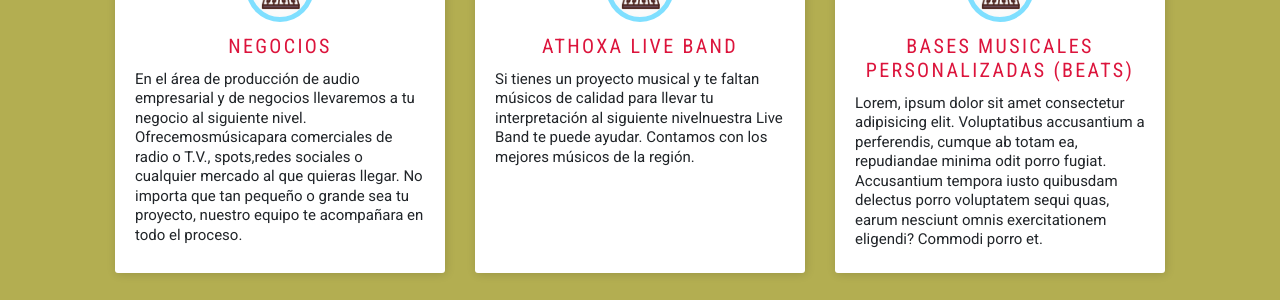
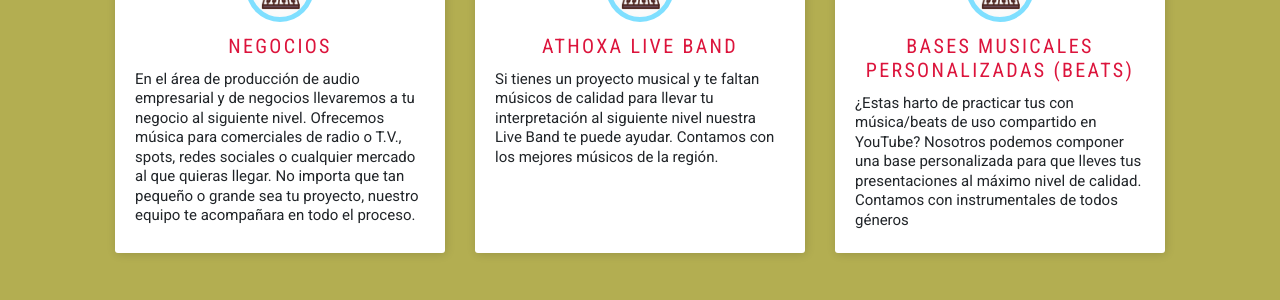
Before and after one commit to exxedridel/Xperimental-Sounds, a React app: page / in a window 1280 px wide. Shown: the part 2261-2561 px from the top of the page. Built offline with nearby package versions, Linux system fonts and the light colour scheme; a web font is replaced by a local one.

Commit message:
FIX content's spanish orthography

```diff
--- a/src/components/Flex-cards/FlexCards.jsx
+++ b/src/components/Flex-cards/FlexCards.jsx
@@ -23,8 +23,8 @@
           <h3 className="uppercase ff-sans-cond letter-spacing-3">Negocios</h3>
           <p>
             En el área de producción de audio empresarial y de negocios
-            llevaremos a tu negocio al siguiente nivel. Ofrecemosmúsicapara
-            comerciales de radio o T.V., spots,redes sociales o cualquier
+            llevaremos a tu negocio al siguiente nivel. Ofrecemos música para
+            comerciales de radio o T.V., spots, redes sociales o cualquier
             mercado al que quieras llegar. No importa que tan pequeño o grande
             sea tu proyecto, nuestro equipo te acompañara en todo el proceso.
           </p>
@@ -45,7 +45,7 @@
           </h3>
           <p>
             Si tienes un proyecto musical y te faltan músicos de calidad para
-            llevar tu interpretación al siguiente nivelnuestra Live Band te
+            llevar tu interpretación al siguiente nivel nuestra Live Band te
             puede ayudar. Contamos con los mejores músicos de la región.
           </p>
         </div>
@@ -61,14 +61,13 @@
         </div>
         <div className="info fs-300">
           <h3 className="uppercase ff-sans-cond letter-spacing-3">
-          Bases musicales personalizadas (beats)
+            Bases musicales personalizadas (beats)
           </h3>
           <p>
-            Lorem, ipsum dolor sit amet consectetur adipisicing elit.
-            Voluptatibus accusantium a perferendis, cumque ab totam ea,
-            repudiandae minima odit porro fugiat. Accusantium tempora iusto
-            quibusdam delectus porro voluptatem sequi quas, earum nesciunt omnis
-            exercitationem eligendi? Commodi porro et.
+            ¿Estas harto de practicar tus con música/beats de uso compartido en
+            YouTube? Nosotros podemos componer una base personalizada para que
+            lleves tus presentaciones al máximo nivel de calidad. Contamos con
+            instrumentales de todos géneros
           </p>
         </div>
       </article>
--- a/src/components/Grid-container/GridContainer.jsx
+++ b/src/components/Grid-container/GridContainer.jsx
@@ -8,7 +8,7 @@
       <article className="flow-small">
         <h2>¿Quiénes somos?</h2>
         <p>
-          Somos una incubadora musical/casa productora dedicada la composición,
+          Somos una incubadora musical/casa productora dedicada a la composición,
           producción, interpretación y arreglos musicales de cualquier género.
           Contamos con compositores, arreglistas, músicos e ingenieros en audio
           con estudios formales egresados de las mejores universidades del país.
```
